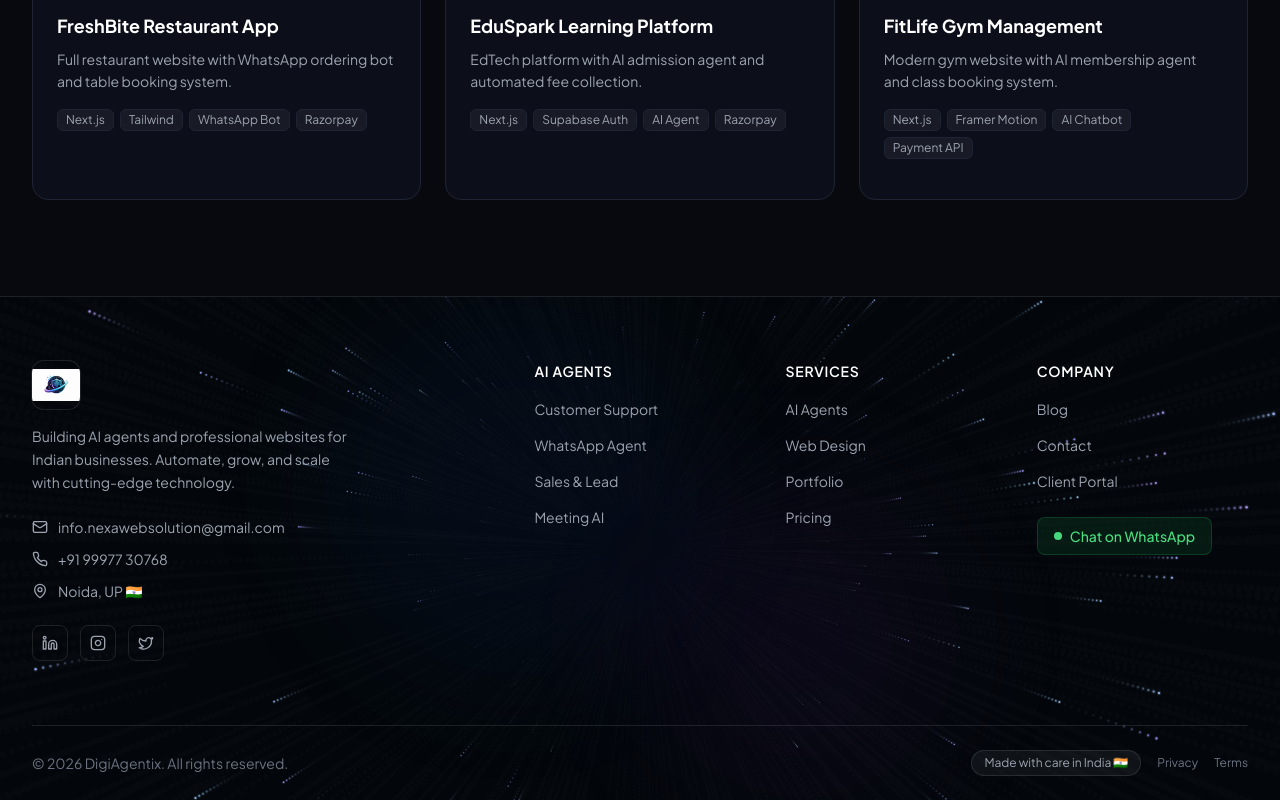
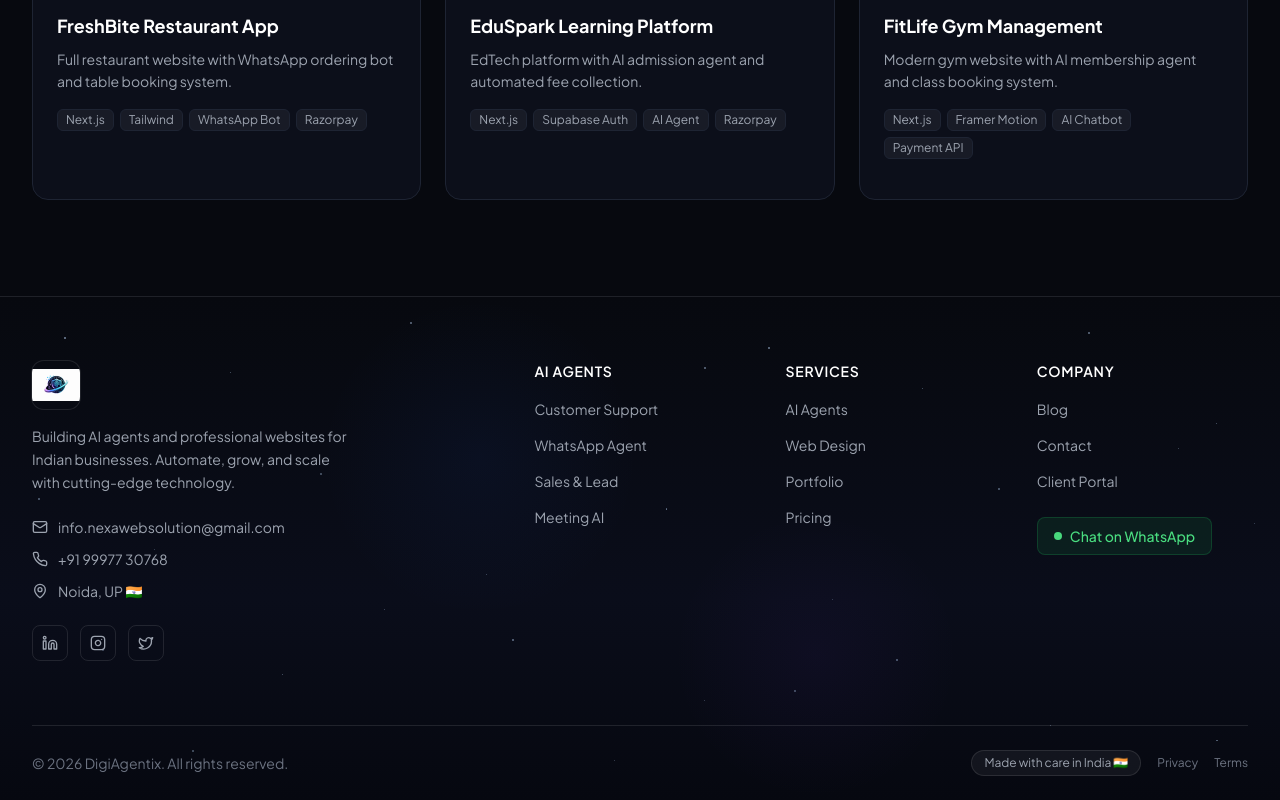
Before and after one commit to anshuman2001/nexaweb-solutions, a Next.js app: page /portfolio in a window 1280 px wide. Shown: the part 1155-1955 px from the top of the page. Built offline with nearby package versions, Linux system fonts and the light colour scheme; no server answers.

Commit message:
Fix lag: remove blur filters, replace canvas starfield with static CSS dots

```diff
--- a/components/layout/Footer.tsx
+++ b/components/layout/Footer.tsx
@@ -1,8 +1,5 @@
-'use client';
-
 import Link from 'next/link';
 import Image from 'next/image';
-import { useEffect, useRef } from 'react';
 import { Mail, Phone, MapPin, Linkedin, Instagram, Twitter } from 'lucide-react';
 
 const footerLinks = {
@@ -25,129 +22,68 @@
   ],
 };
 
-function StarfieldCanvas() {
-  const canvasRef = useRef<HTMLCanvasElement>(null);
-
-  useEffect(() => {
-    const canvas = canvasRef.current;
-    if (!canvas) return;
-    const ctx = canvas.getContext('2d');
-    if (!ctx) return;
-
-    let animationId: number;
-
-    type Star = {
-      angle: number;   // angle from center (radians)
-      dist: number;    // current distance from center
-      speed: number;   // pixels per frame
-      size: number;    // current dot size
-      opacity: number;
-      maxDist: number; // when to reset
-      hue: number;     // color hue (blue-purple range)
-    };
-
-    let stars: Star[] = [];
-    let cx = 0, cy = 0;
-
-    const resetStar = (s: Star) => {
-      s.angle = Math.random() * Math.PI * 2;
-      s.dist = Math.random() * 30 + 5;    // start near center
-      s.speed = 0.3 + Math.random() * 0.7;
-      s.size = 0;
-      s.opacity = 0;
-      s.hue = 200 + Math.random() * 60;   // 200–260: blue to purple
-    };
-
-    const resize = () => {
-      canvas.width = canvas.offsetWidth;
-      canvas.height = canvas.offsetHeight;
-      cx = canvas.width / 2;
-      cy = canvas.height / 2;
-      stars = [];
-      const count = Math.floor((canvas.width * canvas.height) / 2200);
-      for (let i = 0; i < count; i++) {
-        const s: Star = { angle: 0, dist: 0, speed: 0, size: 0, opacity: 0, maxDist: 0, hue: 0 };
-        resetStar(s);
-        // Spread initial distances so it doesn't start empty
-        s.dist = Math.random() * Math.hypot(cx, cy) * 0.9;
-        s.maxDist = Math.hypot(cx, cy) * (0.9 + Math.random() * 0.2);
-        stars.push(s);
-      }
-    };
-
-    const draw = () => {
-      // Fade trail instead of clear — gives warp-speed streaks
-      ctx.fillStyle = 'rgba(7,9,15,0.25)';
-      ctx.fillRect(0, 0, canvas.width, canvas.height);
-
-      for (const star of stars) {
-        star.dist += star.speed * (star.dist / 60 + 0.4);
-
-        // Size and opacity grow as star moves outward
-        const progress = star.dist / star.maxDist;
-        star.size = progress * 1.4;
-        star.opacity = Math.min(progress * 1.5, 0.85);
-
-        const x = cx + Math.cos(star.angle) * star.dist;
-        const y = cy + Math.sin(star.angle) * star.dist;
-
-        // Reset if out of bounds
-        if (x < -5 || x > canvas.width + 5 || y < -5 || y > canvas.height + 5) {
-          resetStar(star);
-          star.maxDist = Math.hypot(cx, cy) * (0.9 + Math.random() * 0.2);
-          continue;
-        }
-
-        // Draw dot with subtle glow
-        if (star.size > 0.5) {
-          const grd = ctx.createRadialGradient(x, y, 0, x, y, star.size * 2.5);
-          grd.addColorStop(0, `hsla(${star.hue},80%,75%,${star.opacity * 0.5})`);
-          grd.addColorStop(1, `hsla(${star.hue},80%,75%,0)`);
-          ctx.beginPath();
-          ctx.arc(x, y, star.size * 2.5, 0, Math.PI * 2);
-          ctx.fillStyle = grd;
-          ctx.fill();
-        }
-
-        ctx.beginPath();
-        ctx.arc(x, y, Math.max(star.size, 0.2), 0, Math.PI * 2);
-        ctx.fillStyle = `hsla(${star.hue},85%,80%,${star.opacity})`;
-        ctx.fill();
-      }
-
-      animationId = requestAnimationFrame(draw);
-    };
-
-    resize();
-    draw();
-
-    window.addEventListener('resize', resize);
-    return () => {
-      cancelAnimationFrame(animationId);
-      window.removeEventListener('resize', resize);
-    };
-  }, []);
-
-  return (
-    <canvas
-      ref={canvasRef}
-      className="absolute inset-0 w-full h-full pointer-events-none"
-    />
-  );
-}
+// Static star positions — no JS, no canvas, no animation lag
+const STARS = [
+  { top: '8%', left: '5%', size: 1.5, opacity: 0.6 },
+  { top: '15%', left: '18%', size: 1, opacity: 0.4 },
+  { top: '5%', left: '32%', size: 2, opacity: 0.5 },
+  { top: '22%', left: '45%', size: 1, opacity: 0.35 },
+  { top: '10%', left: '60%', size: 1.5, opacity: 0.55 },
+  { top: '18%', left: '72%', size: 1, opacity: 0.4 },
+  { top: '7%', left: '85%', size: 2, opacity: 0.5 },
+  { top: '30%', left: '92%', size: 1, opacity: 0.35 },
+  { top: '40%', left: '3%', size: 1.5, opacity: 0.45 },
+  { top: '50%', left: '12%', size: 1, opacity: 0.3 },
+  { top: '35%', left: '25%', size: 2, opacity: 0.4 },
+  { top: '55%', left: '38%', size: 1, opacity: 0.35 },
+  { top: '42%', left: '52%', size: 1.5, opacity: 0.5 },
+  { top: '60%', left: '65%', size: 1, opacity: 0.3 },
+  { top: '38%', left: '78%', size: 2, opacity: 0.45 },
+  { top: '48%', left: '88%', size: 1, opacity: 0.4 },
+  { top: '70%', left: '8%', size: 1.5, opacity: 0.35 },
+  { top: '75%', left: '22%', size: 1, opacity: 0.4 },
+  { top: '68%', left: '40%', size: 2, opacity: 0.5 },
+  { top: '80%', left: '55%', size: 1, opacity: 0.3 },
+  { top: '72%', left: '70%', size: 1.5, opacity: 0.45 },
+  { top: '85%', left: '82%', size: 1, opacity: 0.35 },
+  { top: '90%', left: '15%', size: 2, opacity: 0.4 },
+  { top: '92%', left: '48%', size: 1, opacity: 0.3 },
+  { top: '88%', left: '95%', size: 1.5, opacity: 0.45 },
+  { top: '25%', left: '95%', size: 1, opacity: 0.4 },
+  { top: '62%', left: '30%', size: 1, opacity: 0.35 },
+  { top: '14%', left: '55%', size: 1.5, opacity: 0.5 },
+  { top: '45%', left: '98%', size: 1, opacity: 0.3 },
+  { top: '78%', left: '62%', size: 2, opacity: 0.4 },
+];
 
 export default function Footer() {
   const whatsappNumber = process.env.NEXT_PUBLIC_WHATSAPP_NUMBER || '919997730768';
 
   return (
-    <footer className="relative border-t border-white/10 mt-auto overflow-hidden" style={{ background: 'linear-gradient(180deg, #07090f 0%, #0a0d1a 50%, #060810 100%)' }}>
-      {/* 3D Starfield Background */}
-      <StarfieldCanvas />
-
-      {/* Subtle gradient overlays for depth */}
-      <div className="absolute inset-0 pointer-events-none">
-        <div className="absolute top-0 left-1/4 w-96 h-96 bg-blue-600/5 rounded-full blur-3xl" />
-        <div className="absolute bottom-0 right-1/4 w-80 h-80 bg-purple-600/5 rounded-full blur-3xl" />
+    <footer
+      className="relative border-t border-white/10 mt-auto overflow-hidden"
+      style={{ background: 'linear-gradient(180deg, #07090f 0%, #0a0d1a 60%, #060810 100%)' }}
+    >
+      {/* CSS-only static stars — zero JS, zero canvas, zero lag */}
+      <div className="absolute inset-0 pointer-events-none" aria-hidden>
+        {STARS.map((s, i) => (
+          <div
+            key={i}
+            className="absolute rounded-full bg-blue-200"
+            style={{
+              top: s.top,
+              left: s.left,
+              width: s.size,
+              height: s.size,
+              opacity: s.opacity,
+            }}
+          />
+        ))}
+        {/* Soft radial glows — no blur, just radial-gradient */}
+        <div className="absolute top-0 left-1/4 w-80 h-80 rounded-full"
+          style={{ background: 'radial-gradient(circle, rgba(37,99,235,0.06) 0%, transparent 70%)' }} />
+        <div className="absolute bottom-0 right-1/4 w-72 h-72 rounded-full"
+          style={{ background: 'radial-gradient(circle, rgba(124,58,237,0.05) 0%, transparent 70%)' }} />
       </div>
 
       <div className="relative z-10 max-w-7xl mx-auto px-4 sm:px-6 lg:px-8">
@@ -157,33 +93,21 @@
           <div className="lg:col-span-2">
             <Link href="/" className="inline-block mb-4">
               <div className="relative h-12 w-12 rounded-xl overflow-hidden ring-1 ring-white/10">
-                <Image
-                  src="/logo.png"
-                  alt="DigiAgentix"
-                  fill
-                  className="object-contain"
-                />
+                <Image src="/logo.png" alt="DigiAgentix" fill className="object-contain" />
               </div>
             </Link>
             <p className="text-gray-400 text-sm leading-relaxed mb-6 max-w-xs">
               Building AI agents and professional websites for Indian businesses. Automate, grow, and scale with cutting-edge technology.
             </p>
 
-            {/* Contact Info */}
             <div className="space-y-3">
-              <a
-                href="mailto:info.nexawebsolution@gmail.com"
-                className="flex items-center gap-2.5 text-sm text-gray-400 hover:text-blue-400 transition-colors"
-              >
+              <a href="mailto:info.nexawebsolution@gmail.com"
+                className="flex items-center gap-2.5 text-sm text-gray-400 hover:text-blue-400 transition-colors">
                 <Mail className="w-4 h-4" />
                 info.nexawebsolution@gmail.com
               </a>
-              <a
-                href="https://wa.me/919997730768"
-                target="_blank"
-                rel="noopener noreferrer"
-                className="flex items-center gap-2.5 text-sm text-gray-400 hover:text-green-400 transition-colors"
-              >
+              <a href="https://wa.me/919997730768" target="_blank" rel="noopener noreferrer"
+                className="flex items-center gap-2.5 text-sm text-gray-400 hover:text-green-400 transition-colors">
                 <Phone className="w-4 h-4" />
                 +91 99977 30768
               </a>
@@ -193,21 +117,14 @@
               </div>
             </div>
 
-            {/* Social Links */}
             <div className="flex gap-3 mt-6">
               {[
                 { icon: Linkedin, label: 'LinkedIn', href: '#' },
                 { icon: Instagram, label: 'Instagram', href: '#' },
                 { icon: Twitter, label: 'Twitter', href: '#' },
               ].map(({ icon: Icon, label, href }) => (
-                <a
-                  key={label}
-                  href={href}
-                  target="_blank"
-                  rel="noopener noreferrer"
-                  aria-label={label}
-                  className="w-9 h-9 rounded-lg border border-white/10 flex items-center justify-center text-gray-400 hover:text-white hover:border-blue-500/50 hover:bg-blue-500/10 transition-all"
-                >
+                <a key={label} href={href} target="_blank" rel="noopener noreferrer" aria-label={label}
+                  className="w-9 h-9 rounded-lg border border-white/10 flex items-center justify-center text-gray-400 hover:text-white hover:border-blue-500/50 hover:bg-blue-500/10 transition-all">
                   <Icon className="w-4 h-4" />
                 </a>
               ))}
@@ -220,10 +137,7 @@
             <ul className="space-y-3">
               {footerLinks.agents.map((link) => (
                 <li key={link.label}>
-                  <Link
-                    href={link.href}
-                    className="text-sm text-gray-400 hover:text-white transition-colors"
-                  >
+                  <Link href={link.href} className="text-sm text-gray-400 hover:text-white transition-colors">
                     {link.label}
                   </Link>
                 </li>
@@ -237,10 +151,7 @@
             <ul className="space-y-3">
               {footerLinks.services.map((link) => (
                 <li key={link.label}>
-                  <Link
-                    href={link.href}
-                    className="text-sm text-gray-400 hover:text-white transition-colors"
-                  >
+                  <Link href={link.href} className="text-sm text-gray-400 hover:text-white transition-colors">
                     {link.label}
                   </Link>
                 </li>
@@ -254,23 +165,16 @@
             <ul className="space-y-3">
               {footerLinks.company.map((link) => (
                 <li key={link.label}>
-                  <Link
-                    href={link.href}
-                    className="text-sm text-gray-400 hover:text-white transition-colors"
-                  >
+                  <Link href={link.href} className="text-sm text-gray-400 hover:text-white transition-colors">
                     {link.label}
                   </Link>
                 </li>
               ))}
             </ul>
-
             <div className="mt-6">
-              <a
-                href={`https://wa.me/${whatsappNumber}?text=Hi! I'd like a free demo.`}
-                target="_blank"
-                rel="noopener noreferrer"
-                className="inline-flex items-center gap-2 px-4 py-2 rounded-lg bg-green-500/10 border border-green-500/20 text-green-400 text-sm font-medium hover:bg-green-500/20 transition-all"
-              >
+              <a href={`https://wa.me/${whatsappNumber}?text=Hi! I'd like a free demo.`}
+                target="_blank" rel="noopener noreferrer"
+                className="inline-flex items-center gap-2 px-4 py-2 rounded-lg bg-green-500/10 border border-green-500/20 text-green-400 text-sm font-medium hover:bg-green-500/20 transition-all">
                 <span className="w-2 h-2 rounded-full bg-green-400 animate-pulse" />
                 Chat on WhatsApp
               </a>
@@ -280,9 +184,7 @@
 
         {/* Bottom Bar */}
         <div className="border-t border-white/10 py-6 flex flex-col sm:flex-row items-center justify-between gap-4">
-          <p className="text-sm text-gray-500">
-            © 2026 DigiAgentix. All rights reserved.
-          </p>
+          <p className="text-sm text-gray-500">© 2026 DigiAgentix. All rights reserved.</p>
           <div className="flex items-center gap-4">
             <span className="inline-flex items-center gap-1.5 px-3 py-1 rounded-full bg-white/5 border border-white/10 text-xs text-gray-400">
               Made with care in India 🇮🇳
```
Also changed, not shown: app/globals.css (+4 -3 lines), components/home/CTASection.tsx (+5 -5 lines), components/home/HeroSection.tsx (+8 -8 lines).
